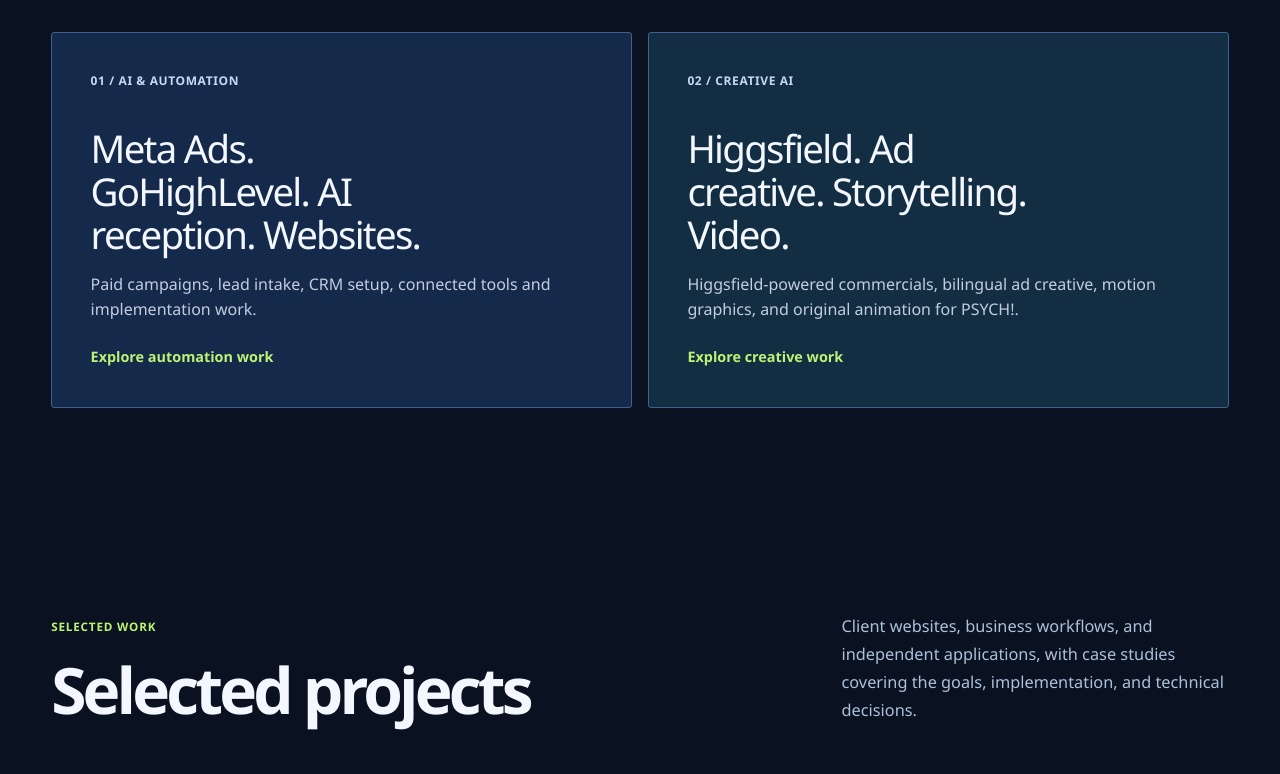
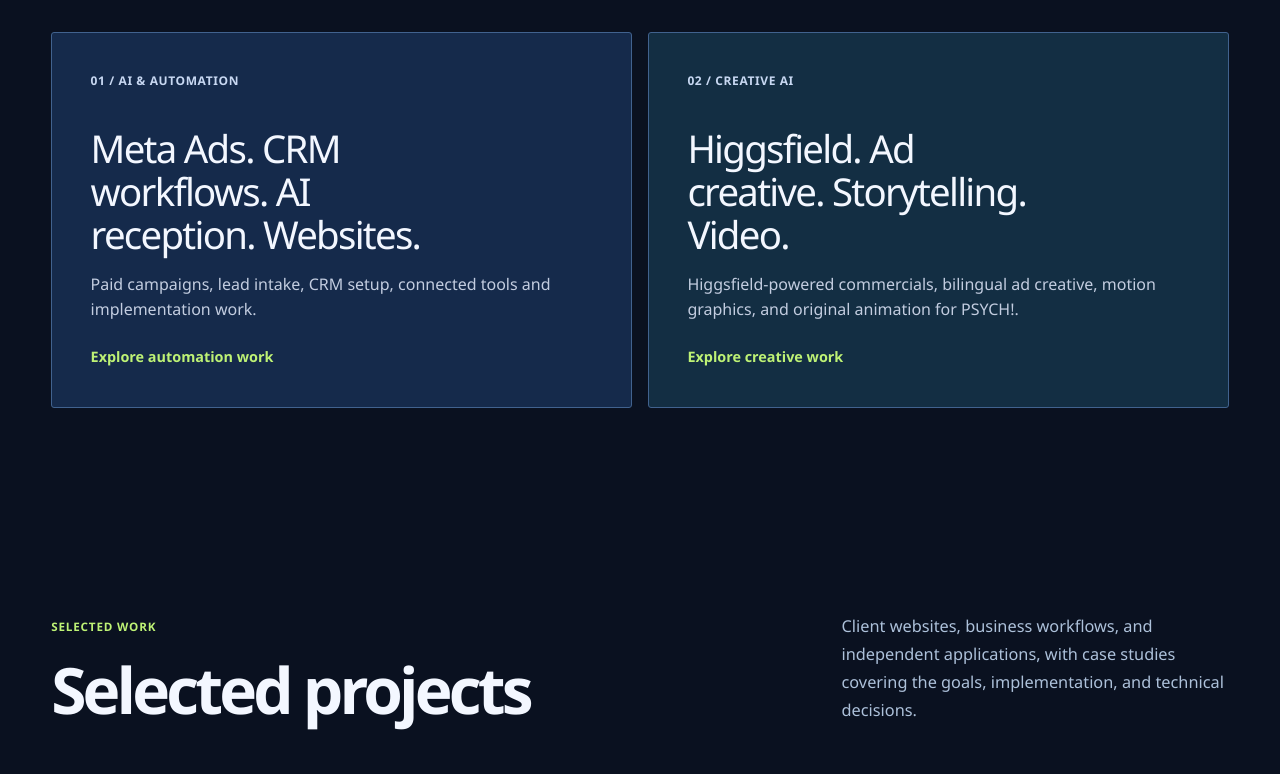
Before and after one commit to hellsangel05/portfolio-site, a Next.js app: page / in a window 1280 px wide. Shown: the part 1386-2160 px from the top of the page. Built offline with nearby package versions, Linux system fonts and the light colour scheme.

Commit message:
Emphasize transferable CRM skills on homepage

```diff
--- a/app/page.tsx
+++ b/app/page.tsx
@@ -46,7 +46,7 @@
         <div className="practice-pathways-grid">
           <Link href="/ai-automation" className="practice-pathway-link">
             <span>01 / AI &amp; Automation</span>
-            <h3>Meta Ads. GoHighLevel. AI reception. Websites.</h3>
+            <h3>Meta Ads. CRM workflows. AI reception. Websites.</h3>
             <p>Paid campaigns, lead intake, CRM setup, connected tools and implementation work.</p>
             <strong>Explore automation work</strong>
           </Link>
@@ -110,7 +110,7 @@
           </header>
           <div className="job-skills">
             <article><h3>Web development</h3><p>Responsive sites, React and Next.js applications, APIs, hosting, debugging, and deployment.</p></article>
-            <article><h3>Marketing &amp; business systems</h3><p>Meta Ads Manager, GoHighLevel CRM, landing pages, forms, AI phone reception, tracking and automation.</p></article>
+            <article><h3>Marketing &amp; business systems</h3><p>Meta Ads Manager, CRM implementation, lead capture, landing pages, AI phone reception, tracking and automation.</p></article>
             <article><h3>Creative AI</h3><p>Higgsfield video generation, ad production workflows, creative variations, copy, audio tools and technical troubleshooting.</p></article>
           </div>
           <p className="job-stack"><strong>Tools I've used:</strong> JavaScript, TypeScript, React, Next.js, Astro, Python, Supabase, PostgreSQL, GitHub, Vercel, Cloudflare, GoHighLevel, Meta Ads Manager, Higgsfield, ElevenLabs, and APIs.</p>
@@ -123,7 +123,7 @@
           <p>I build client websites and business systems through ADGO Studios and develop independent software products and digital experiences.</p>
         </header>
         <div className="job-experience-list">
-          <article><div><span>Client projects</span><h3>ADGO Studios</h3></div><p>Co-founded ADGO Studios and built business websites, launched a bilingual Meta Ads campaign, developed Higgsfield-powered video commercials, configured GoHighLevel CRM workflows, and implemented the Luna AI phone receptionist.</p></article>
+          <article><div><span>Client projects</span><h3>ADGO Studios</h3></div><p>Co-founded ADGO Studios and built business websites, launched a bilingual Meta Ads campaign, developed Higgsfield-powered video commercials, implemented CRM workflows, and configured the Luna AI phone receptionist.</p></article>
           <article><div><span>Software development</span><h3>Independent applications</h3></div><p>Designed and built web and mobile applications across music, sports, games, and publishing. I work with AI-assisted development tools, code, external APIs, testing, and deployment to turn ideas into working systems.</p></article>
         </div>
       </section>
```
